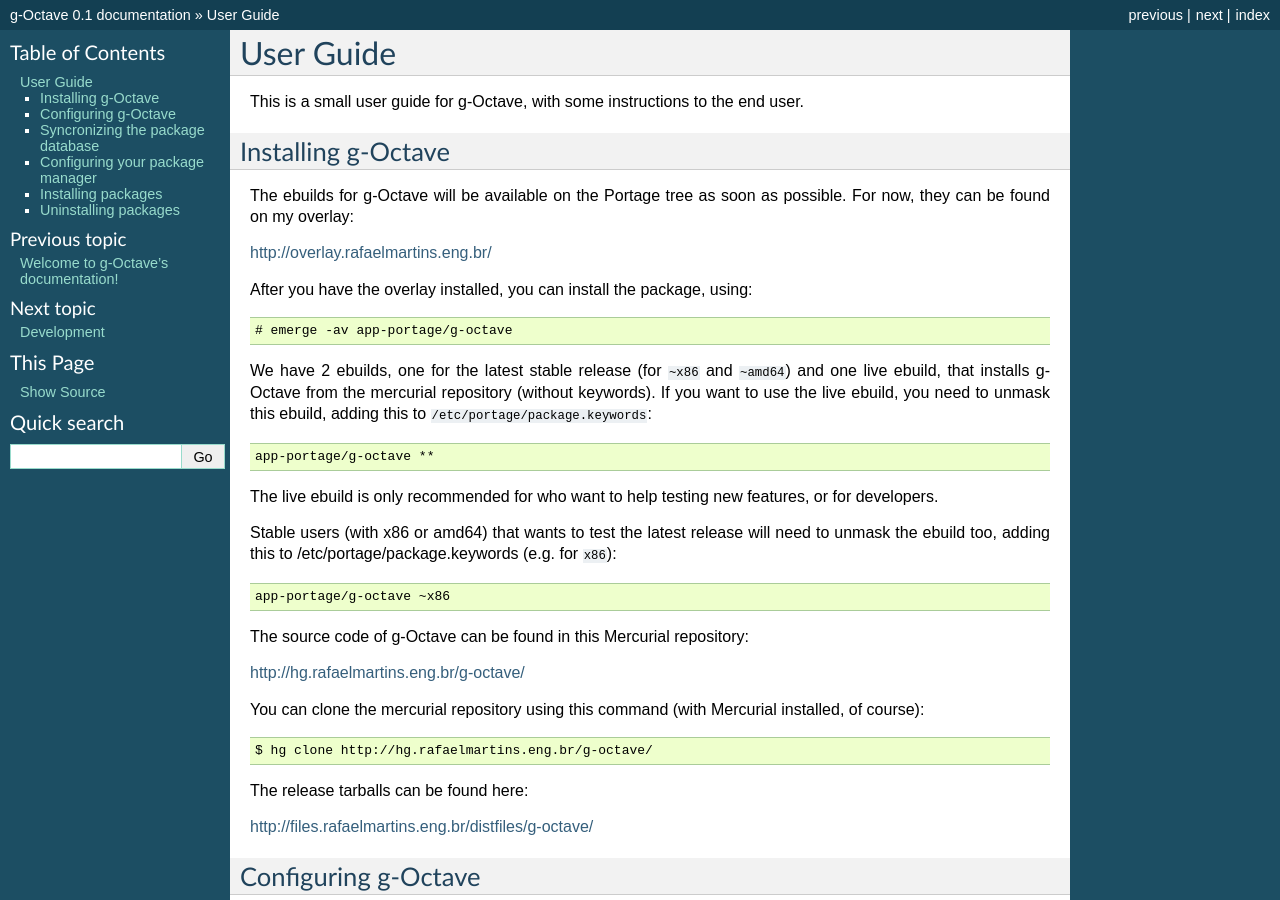
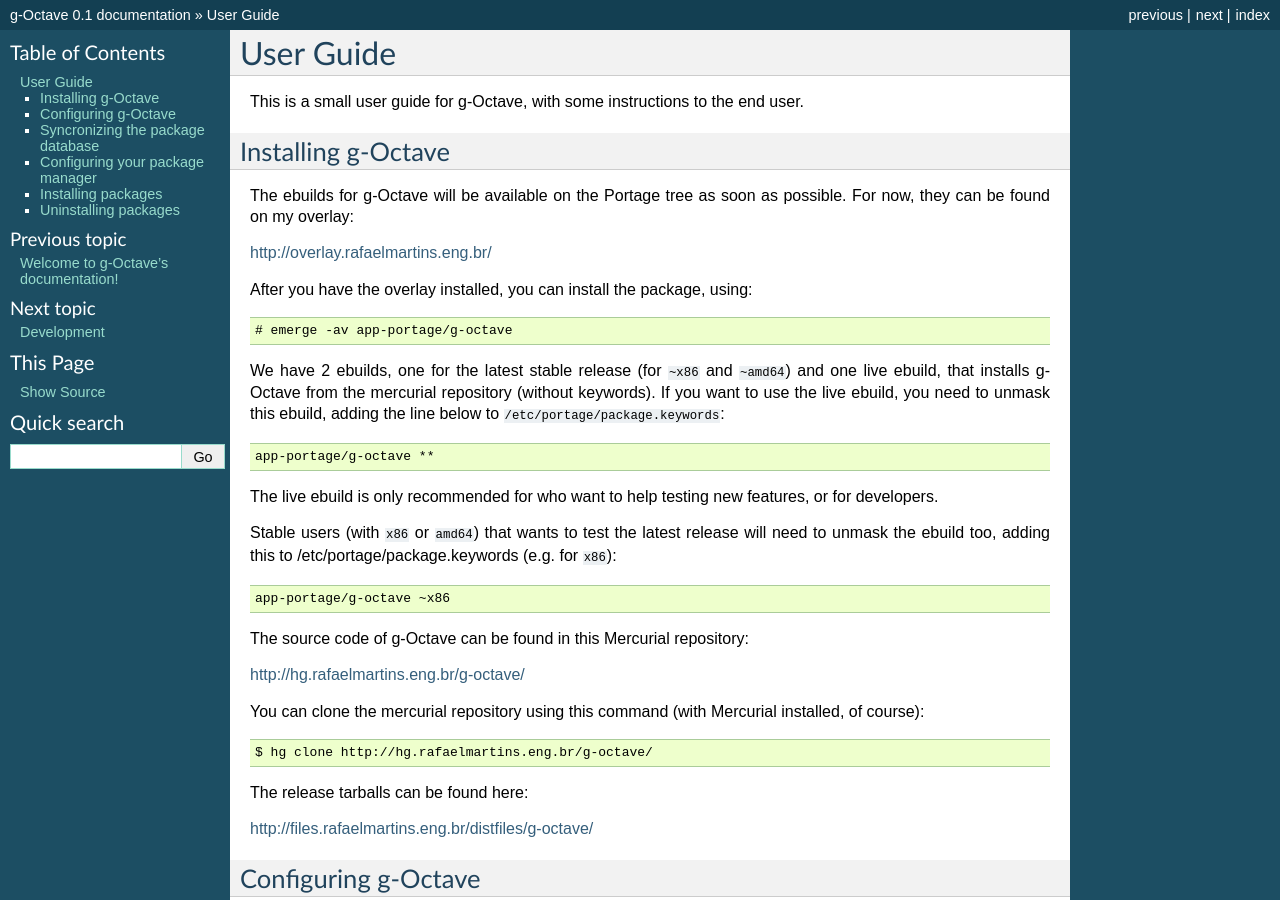
Before and after one commit to rafaelmartins/g-octave, a Sphinx documentation site: the page built from docs/userguide.rst, in a window 1280 px wide and 900 px high. Built offline with Sphinx 7.4.7, drawn with Linux system fonts in a browser that asks for light colours.

Commit message:
documentation fixes

```diff
--- a/docs/userguide.rst
+++ b/docs/userguide.rst
@@ -20,15 +20,15 @@ After you have the overlay installed, you can install the package, using: ::
 We have 2 ebuilds, one for the latest stable release (for ``~x86`` and ``~amd64``)
 and one live ebuild, that installs g-Octave from the mercurial repository
 (without keywords). If you want to use the live ebuild, you need to unmask
-this ebuild, adding this to ``/etc/portage/package.keywords``::
+this ebuild, adding the line below to ``/etc/portage/package.keywords``::
 
     app-portage/g-octave **
 
 The live ebuild is only recommended for who want to help testing new
 features, or for developers.
 
-Stable users (with x86 or amd64) that wants to test the latest release
-will need to unmask the ebuild too, adding this to
+Stable users (with ``x86`` or ``amd64``) that wants to test the latest
+release will need to unmask the ebuild too, adding this to
 /etc/portage/package.keywords (e.g. for ``x86``)::
 
     app-portage/g-octave ~x86
```
